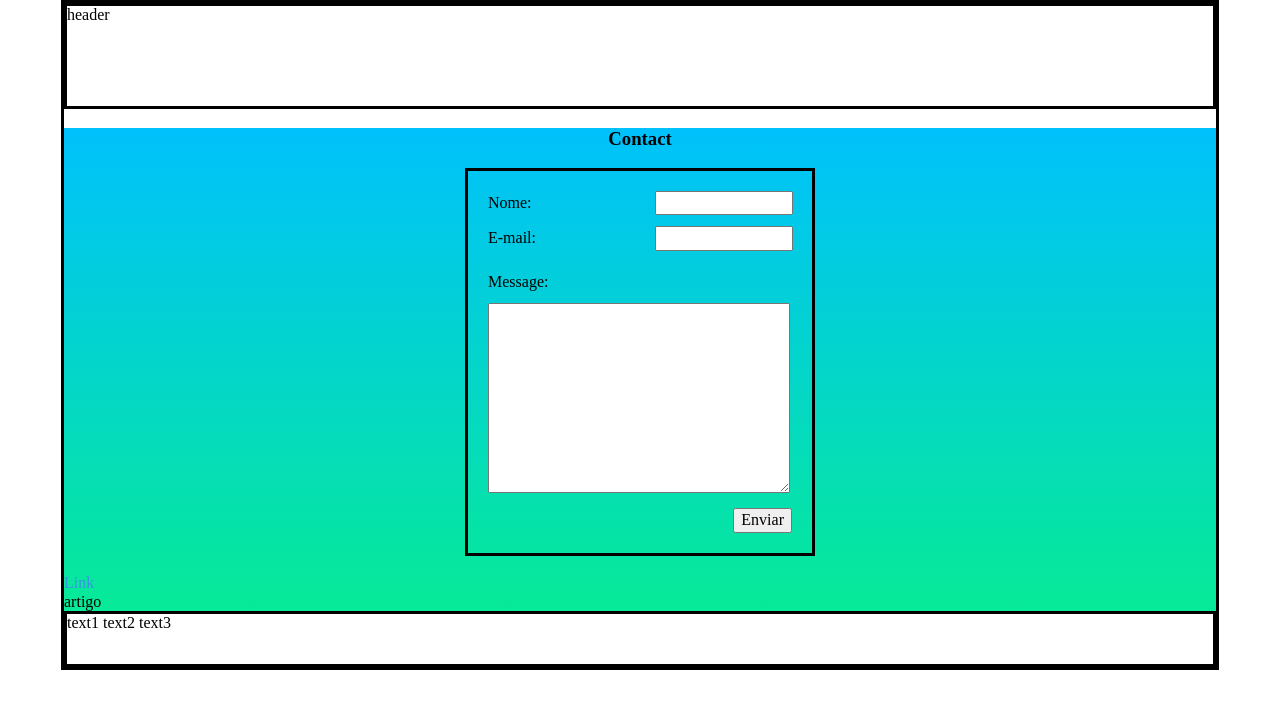
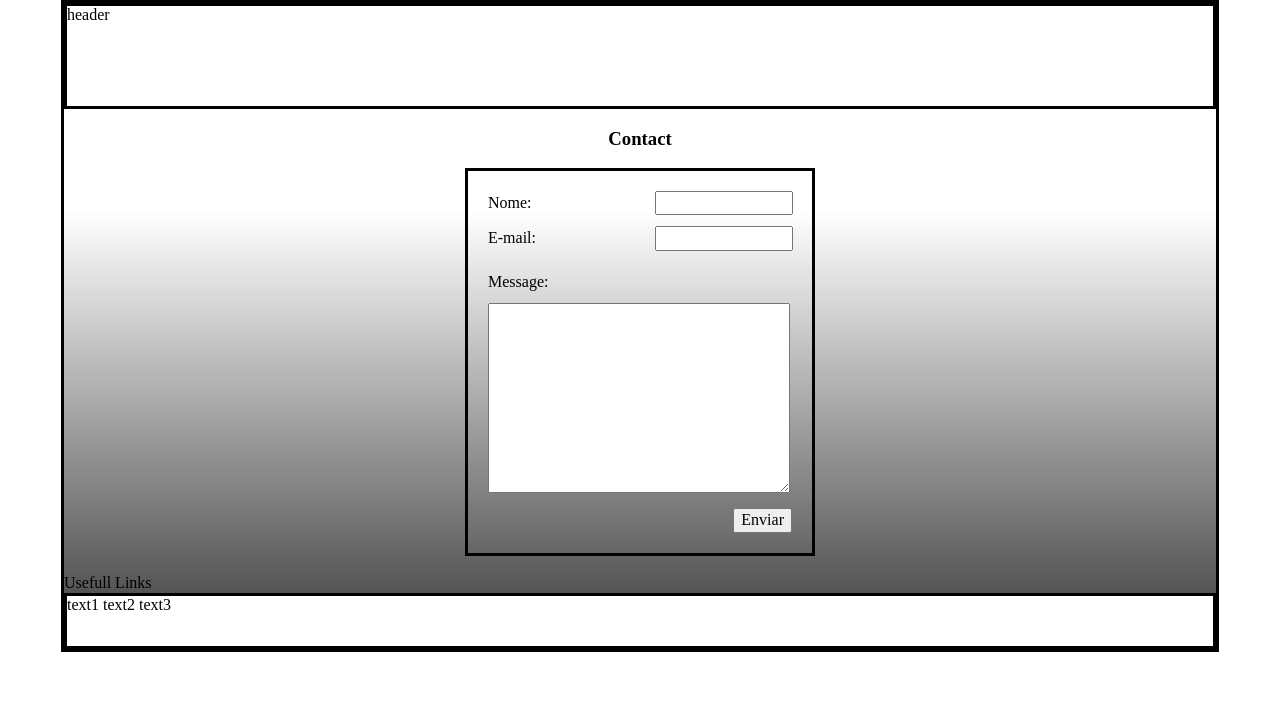
Before and after one commit to relopez/first_repo, a plain HTML site: page index.html in a window 1280 px wide. Drawn offline with nearby package versions, Linux system fonts and the light colour scheme.

Commit message:
Changes in index and main.css

```diff
--- a/index.html
+++ b/index.html
@@ -82,10 +82,7 @@
         </table>
        </form>
        <br />
-       <a href="http://www.google.com">Link</a>
-     </div>
-     <div>
-        artigo
+       <a href="usefull_links.html" target="blank">Usefull Links</a>
      </div>
   </main>
 
--- a/main.css
+++ b/main.css
@@ -15,18 +15,18 @@ footer {
     }
 
 main {
-	background: #00c1fc; /* Old browsers */
-background: -moz-linear-gradient(top,  #00c1fc 0%, #07ea97 100%); /* FF3.6+ */
-background: -webkit-gradient(linear, left top, left bottom, color-stop(0%,#00c1fc), color-stop(100%,#07ea97)); /* Chrome,Safari4+ */
-background: -webkit-linear-gradient(top,  #00c1fc 0%,#07ea97 100%); /* Chrome10+,Safari5.1+ */
-background: -o-linear-gradient(top,  #00c1fc 0%,#07ea97 100%); /* Opera 11.10+ */
-background: -ms-linear-gradient(top,  #00c1fc 0%,#07ea97 100%); /* IE10+ */
-background: linear-gradient(to bottom,  #00c1fc 0%,#07ea97 100%); /* W3C */
-filter: progid:DXImageTransform.Microsoft.gradient( startColorstr='#00c1fc', endColorstr='#07ea97',GradientType=0 ); /* IE6-9 */
+  background: #ffffff; /* Old browsers */
+  background: -moz-linear-gradient(top,  #ffffff 18%, #545454 100%); /* FF3.6+ */
+  background: -webkit-gradient(linear, left top, left bottom, color-stop(18%,#ffffff), color-stop(100%,#545454)); /* Chrome,Safari4+ */
+  background: -webkit-linear-gradient(top,  #ffffff 18%,#545454 100%); /* Chrome10+,Safari5.1+ */
+  background: -o-linear-gradient(top,  #ffffff 18%,#545454 100%); /* Opera 11.10+ */
+  background: -ms-linear-gradient(top,  #ffffff 18%,#545454 100%); /* IE10+ */
+  background: linear-gradient(to bottom,  #ffffff 18%,#545454 100%); /* W3C */
+  filter: progid:DXImageTransform.Microsoft.gradient( startColorstr='#ffffff', endColorstr='#545454',GradientType=0 ); /* IE6-9 */
 }
 
 a {
-	color:#3498db;
+	color:black;
 	text-decoration: none;
 }
 
```
